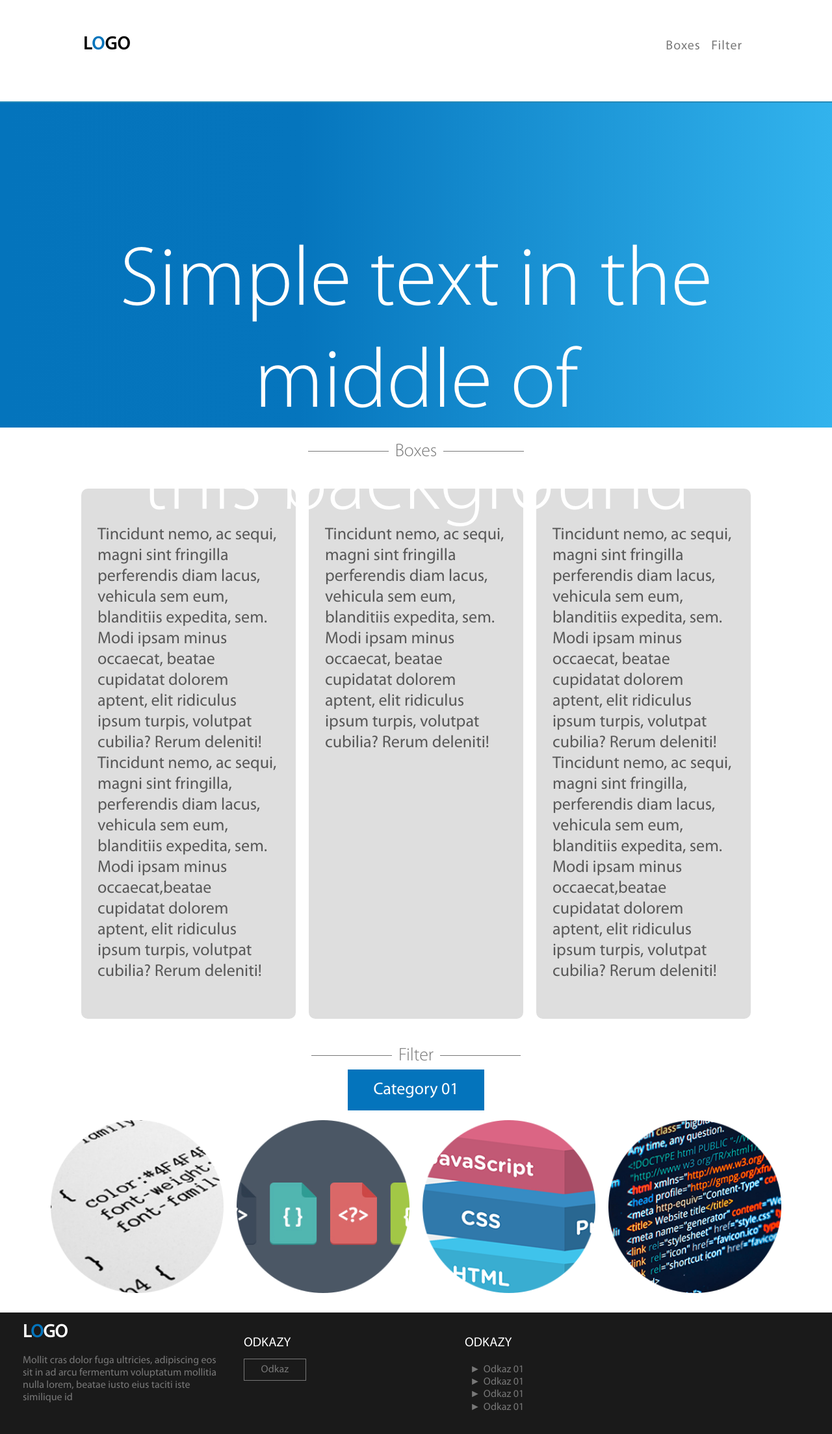
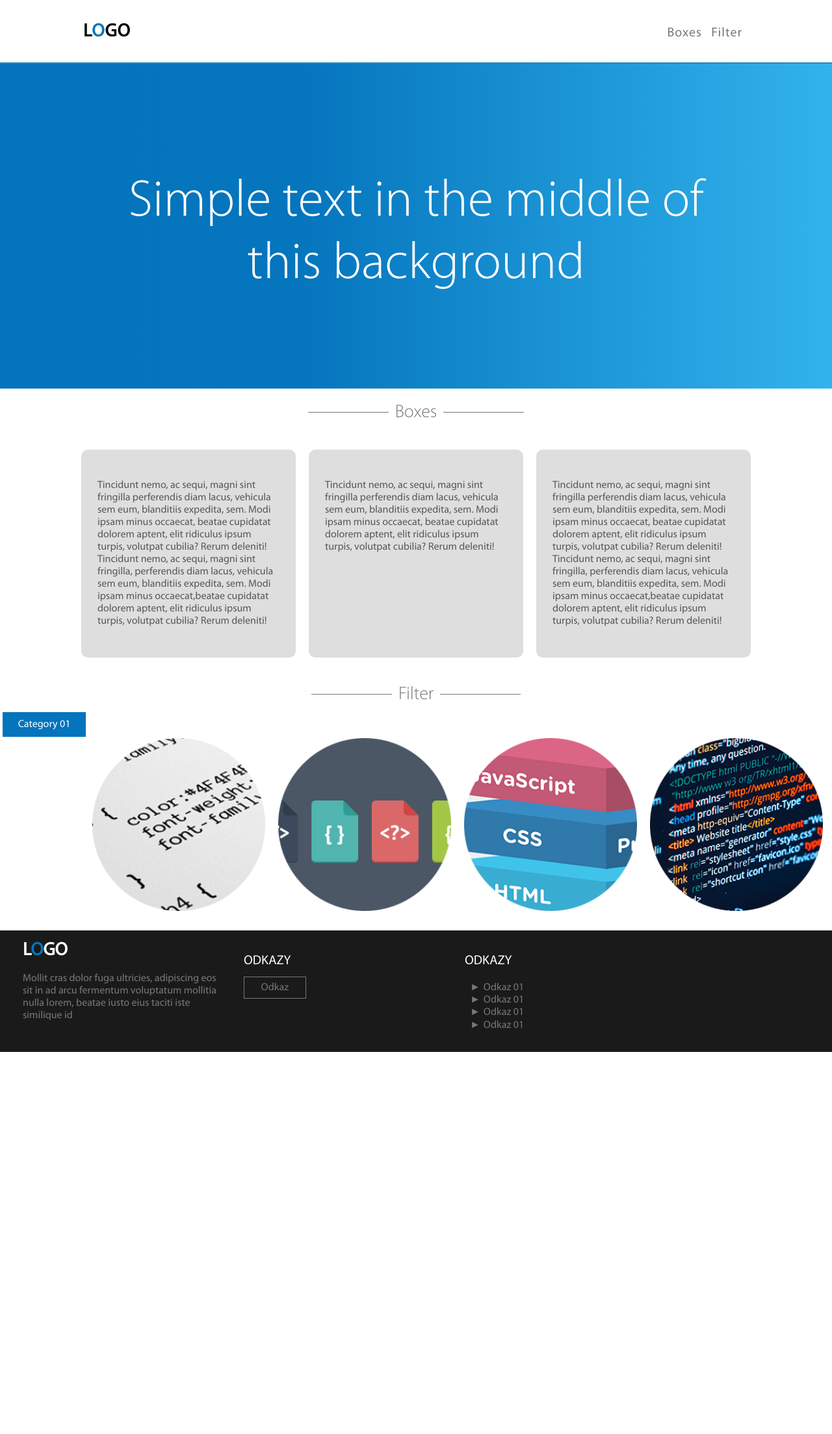
Before and after one commit to aiElena/aiElena, a PHP site: page /index.html in a window 1280 px wide. Shown: the whole page at 65% size. After the commit the page ends 1619 px from the top, so only its background shows below. Run offline with PHP 8.4, Linux system fonts and the light colour scheme.

Commit message:
demo
demo

```diff
--- a/style.css
+++ b/style.css
@@ -8,7 +8,7 @@
 }
 html,
 body{
-	font-size: 26px;
+	font-size: 16px;
 }
 body{
 	color: #000;
```
